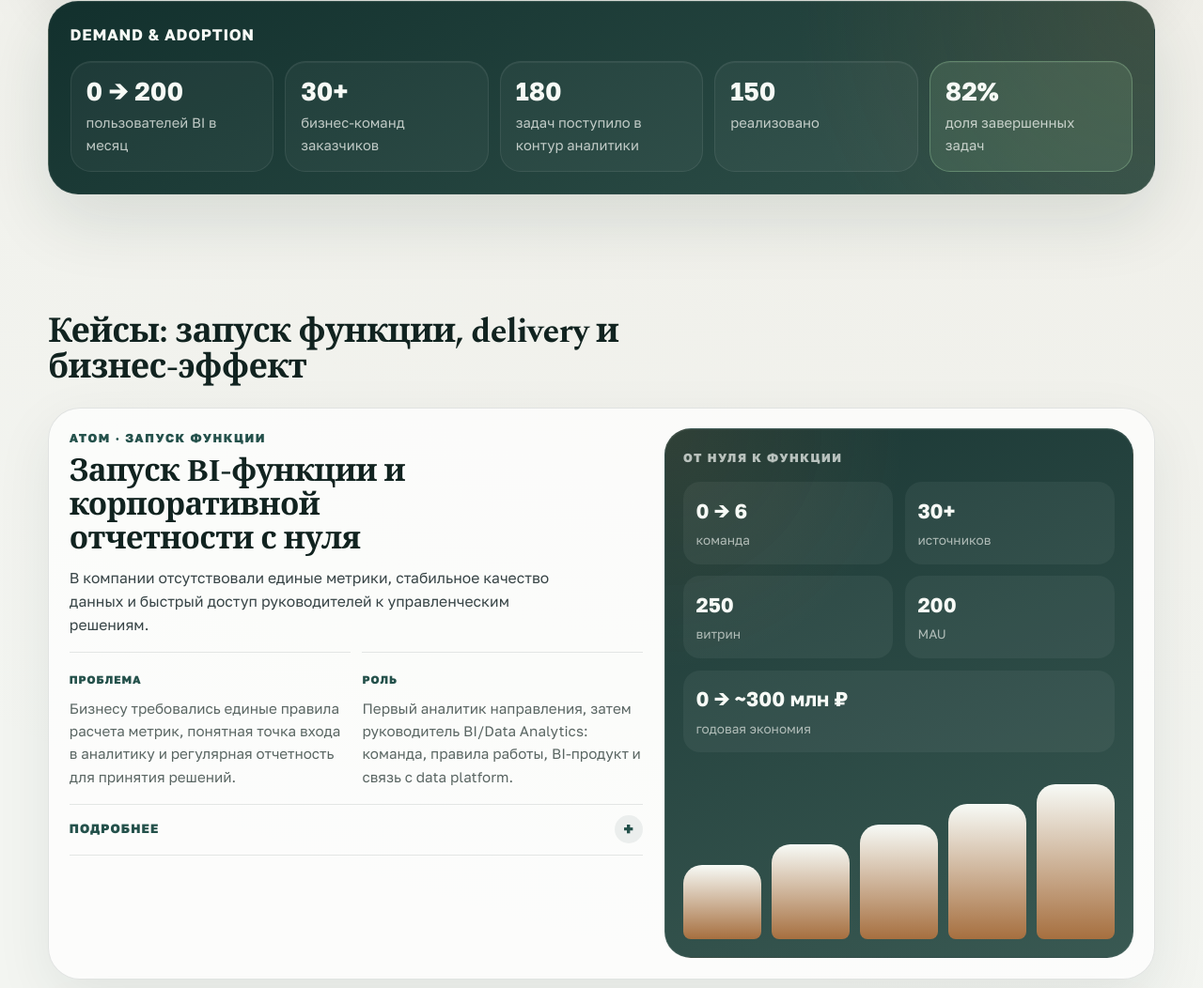
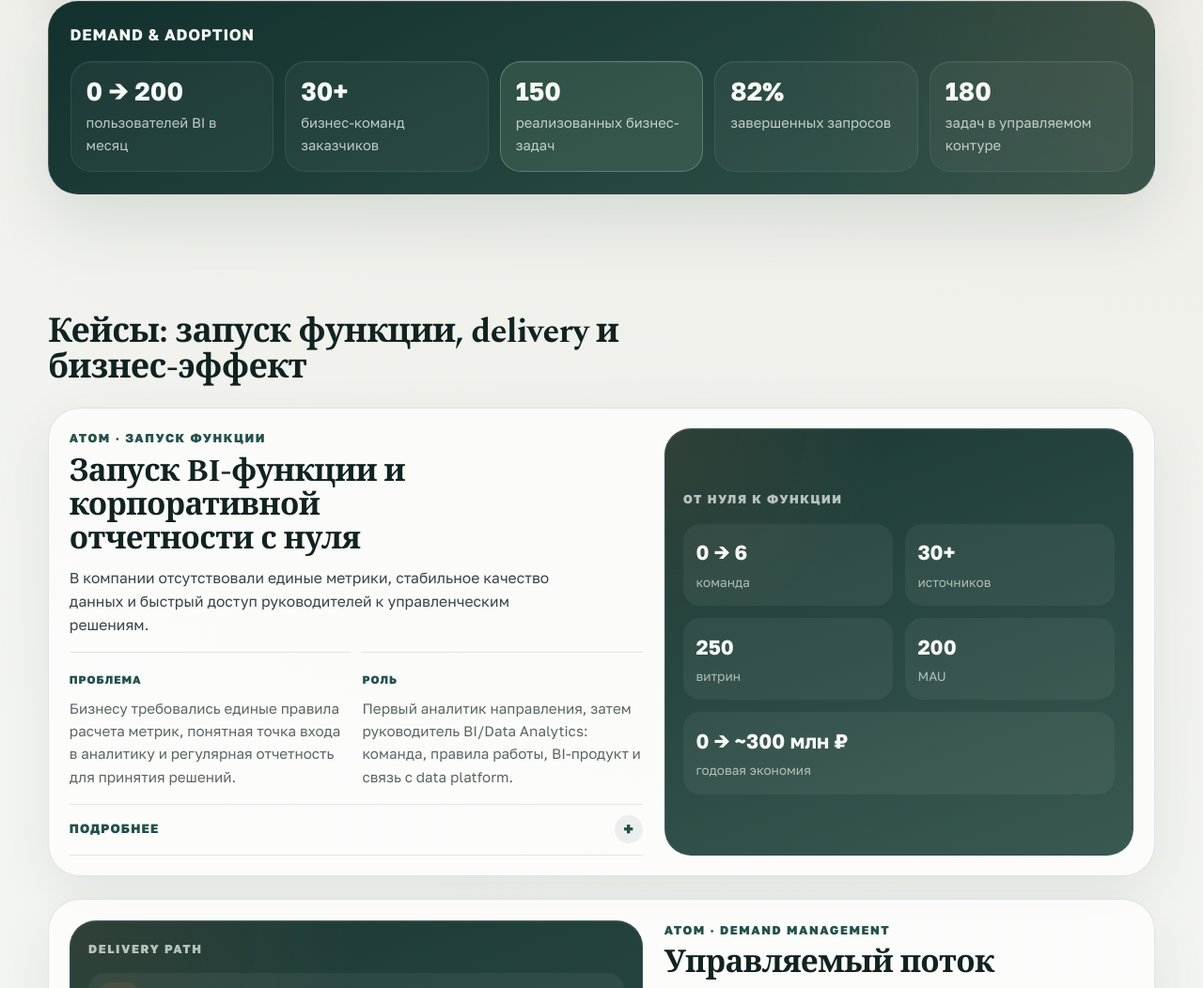
Before and after one commit to ADIKANT/adikant.github.io, a plain HTML site: page index.html in a window 1280 px wide. Shown: the part 1748-2800 px from the top of the page at 94% size. Drawn offline with nearby package versions, Linux system fonts and the light colour scheme.

Commit message:
Refine site content and layout

```diff
--- a/content.js
+++ b/content.js
@@ -65,7 +65,7 @@ window.PORTFOLIO_CONTENT = {
       },
       {
         label: "Короткое резюме",
-        href: "assets/docs/popov-resume.pdf",
+        href: "assets/docs/popov-resume.pdf?v=20260507",
         kind: "secondary",
         external: true
       }
@@ -113,7 +113,7 @@ window.PORTFOLIO_CONTENT = {
         title: "Business impact",
         items: [
           { value: "~900 млн ₽", label: "годовой incremental-эффект коммерческих проектов Mars" },
-          { value: "~300 млн ₽", label: "годовая экономия в Atom по внутренней оценке" },
+          { value: "~300 млн ₽", label: "годовая экономия в Atom" },
           { value: "1000+", label: "часов ручной работы автоматизировано в месяц" }
         ]
       },
@@ -132,9 +132,9 @@ window.PORTFOLIO_CONTENT = {
         items: [
           { value: "0 -> 200", label: "пользователей BI в месяц" },
           { value: "30+", label: "бизнес-команд заказчиков" },
-          { value: "180", label: "задач поступило в контур аналитики" },
-          { value: "150", label: "реализовано" },
-          { value: "82%", label: "доля завершенных задач", tone: "success" }
+          { value: "150", label: "реализованных бизнес-задач", tone: "success" },
+          { value: "82%", label: "завершенных запросов" },
+          { value: "180", label: "задач в управляемом контуре" }
         ]
       }
     ]
@@ -169,7 +169,7 @@ window.PORTFOLIO_CONTENT = {
               "Нужно было запустить функцию, которая соединяет бизнес-вопросы, витрины, дашборды, качество данных, поддержку пользователей и регулярный управленческий ритм."
           },
           {
-            title: "Role / ownership",
+            title: "Role / responsibility",
             body:
               "Сформировал направление от первого аналитика до руководителя команды из 6 человек, отвечая за BI-продукт, delivery-подход и взаимодействие с data platform."
           },
@@ -178,7 +178,7 @@ window.PORTFOLIO_CONTENT = {
             list: [
               "Собрал команду data analysts и system analysts, распределил роли и зоны ответственности.",
               "Выстроил корпоративную отчетность вокруг доменных витрин и управленческих сценариев.",
-              "Выстроил взаимодействие с 30+ бизнес-командами: discovery, delivery, демо, поддержка и развитие использования BI."
+              "Выстроил регулярное взаимодействие с 30+ бизнес-командами: выявление потребностей, delivery, демо, поддержка и развитие использования BI."
             ]
           },
           {
@@ -206,11 +206,11 @@ window.PORTFOLIO_CONTENT = {
         summary:
           "Выстроил процесс, в котором бизнес-запрос проходит путь от intake и приоритизации до S2T, разработки, QA, релиза, self-service и поддержки.",
         problem:
-          "Разным стейкхолдерам нужен был зрелый и прозрачный процесс: понятный вход, приоритеты, сроки, качество результата и поддержка после релиза.",
+          "Входящий поток задач быстро рос, поэтому бизнесу требовались прозрачные правила входа, приоритетов, сроков и ответственности за результат.",
         role:
           "Координировал поток запросов совместно с командой и выстроил delivery-модель в контуре функции.",
         businessResult: "",
-        businessResultMetrics: ["180 задач", "150 реализовано", "82% завершено"],
+        businessResultMetrics: ["150 реализованных бизнес-задач"],
         metrics: [],
         details: [
           {
@@ -224,14 +224,14 @@ window.PORTFOLIO_CONTENT = {
               "Нужно было сделать поток запросов предсказуемым: вход, прозрачный backlog, правила приоритизации, качество постановки, release, self-service и support."
           },
           {
-            title: "Role / ownership",
+            title: "Role / responsibility",
             body:
               "Координировал поток запросов и выстроил delivery-модель BI/Data Analytics совместно с командой: роли, приоритеты, стандарты качества и понятный маршрут до результата."
           },
           {
             title: "Actions",
             list: [
-              "Intake: фиксировали owner, бизнес-контекст, ожидаемое решение, критерии успеха и связь с управленческим действием.",
+              "Intake: фиксировали ответственного со стороны бизнеса, контекст, ожидаемое решение, критерии результата и связь с управленческим действием.",
               "RICE: приоритизировали backlog через reach, impact, confidence и effort, чтобы объяснять очередность работ бизнесу.",
               "S2T и ТЗ: system analysts готовили требования к источникам, расчетам, витринам, доступам и критериям приемки.",
               "Build: data analysts совместно с командой переводили постановку в витрину, dashboard-сценарий, интеграцию или аналитический сервис.",
@@ -243,7 +243,7 @@ window.PORTFOLIO_CONTENT = {
           {
             title: "Result",
             body:
-              "Delivery-контур помог автоматизировать 1000+ часов ручной работы в месяц и дал около 300 млн ₽ годовой экономии по внутренней оценке."
+              "Delivery-контур помог автоматизировать 1000+ часов ручной работы в месяц и дал около 300 млн ₽ годовой экономии."
           }
         ],
         safeVisual: {
@@ -276,7 +276,7 @@ window.PORTFOLIO_CONTENT = {
               "Нужно было превратить данные продаж, форматов магазинов и покрытия в коммерческие рекомендации и регулярный управленческий контроль."
           },
           {
-            title: "Role / ownership",
+            title: "Role / responsibility",
             body:
               "Разрабатывал аналитический подход, связывал расчет с переговорной логикой и упаковывал результат для sales-команд и руководителей."
           },
@@ -327,7 +327,7 @@ window.PORTFOLIO_CONTENT = {
       {
         title: "Снижение рисков",
         body:
-          "Прозрачные метрики, QA и регулярный контроль помогают раньше увидеть отклонения, спорные расчеты и зоны без ownership."
+          "Прозрачные метрики, QA и регулярный контроль помогают раньше увидеть отклонения, спорные расчеты и зоны без ответственного."
       },
       {
         title: "Ускорение решений",
@@ -428,7 +428,7 @@ window.PORTFOLIO_CONTENT = {
       },
       {
         label: "Короткое резюме",
-        href: "assets/docs/popov-resume.pdf",
+        href: "assets/docs/popov-resume.pdf?v=20260507",
         kind: "secondary",
         external: true
       }
@@ -443,12 +443,12 @@ window.PORTFOLIO_CONTENT = {
       {
         title: "Бизнес-вход",
         body:
-          "Фиксирую owner, вопрос, ожидаемое действие и критерий успеха до старта разработки."
+          "Фиксирую ответственного со стороны бизнеса, управленческий вопрос, ожидаемые действия и критерии результата до старта разработки."
       },
       {
         title: "Управляемый delivery",
         body:
-          "Перевожу спрос в backlog, RICE, S2T, QA и release с понятными trade-offs."
+          "Перевожу поток запросов в бэклог: оцениваю эффект и трудозатраты, согласую приоритеты, сроки, постановку, проверку и релиз."
       },
       {
         title: "Использование после релиза",
@@ -461,8 +461,8 @@ window.PORTFOLIO_CONTENT = {
         step: "01",
         title: "Intake",
         body:
-          "Фиксирую owner, бизнес-контекст, ожидаемое решение и критерий успеха.",
-        points: ["owner и заказчик", "бизнес-контекст", "критерий успеха"]
+          "Фиксирую ответственного со стороны бизнеса, контекст, ожидаемое решение и критерии результата.",
+        points: ["ответственный и заказчик", "бизнес-контекст", "критерии результата"]
       },
       {
         step: "02",
@@ -656,7 +656,7 @@ window.PORTFOLIO_CONTENT = {
       {
         title: "Нужно запускать аналитику с нуля",
         body:
-          "Есть потребность в управленческой отчетности, метриках, ownership, roadmap и регулярном использовании данных, но функция еще не собрана."
+          "Есть потребность в управленческой отчетности, метриках, распределении ответственности, roadmap и регулярном использовании данных, но функция еще не собрана."
       },
       {
         title: "BI уже есть, но работает хаотично",
@@ -685,7 +685,7 @@ window.PORTFOLIO_CONTENT = {
     email: "minelik4@gmail.com",
     telegram: "@adikant",
     telegramUrl: "https://t.me/adikant",
-    resumeUrl: "assets/docs/popov-resume.pdf",
+    resumeUrl: "assets/docs/popov-resume.pdf?v=20260507",
     closing: "",
     actions: [
       { label: "Написать на email", href: "mailto:minelik4@gmail.com", kind: "primary" },
@@ -697,7 +697,7 @@ window.PORTFOLIO_CONTENT = {
       },
       {
         label: "Открыть резюме PDF",
-        href: "assets/docs/popov-resume.pdf",
+        href: "assets/docs/popov-resume.pdf?v=20260507",
         kind: "ghost",
         external: true
       }
--- a/script.js
+++ b/script.js
@@ -56,19 +56,10 @@ function renderSafeVisual(caseItem) {
       )
       .join("");
 
-    const bars = visual.items
-      .map(
-        (item, index) => `
-          <span class="visual-bar" style="height:${44 + index * 12}%"></span>
-        `
-      )
-      .join("");
-
     return `
       <div class="case-visual case-visual-launch">
         <p class="visual-label">${visual.label}</p>
         <div class="visual-stats">${items}</div>
-        <div class="visual-bars">${bars}</div>
       </div>
     `;
   }
--- a/styles.css
+++ b/styles.css
@@ -262,6 +262,7 @@ a {
 
 .hero-proof {
   max-width: 58ch;
+  min-height: 114px;
   padding: 1rem 1.1rem;
   border: 1px solid var(--line);
   border-radius: 18px;
@@ -270,6 +271,8 @@ a {
   color: rgba(17, 32, 35, 0.82);
   font-size: 0.95rem;
   overflow-wrap: anywhere;
+  display: flex;
+  align-items: center;
 }
 
 .trust-strip {
@@ -348,7 +351,7 @@ a {
 
 .hero-media {
   display: grid;
-  width: min(100%, 330px);
+  width: min(100%, 320px);
   gap: 0.9rem;
   justify-self: start;
 }
@@ -381,17 +384,20 @@ a {
   aspect-ratio: 1;
   border-radius: 22px;
   object-fit: cover;
-  object-position: center 18%;
+  object-position: center 33%;
   filter: saturate(0.92) contrast(1.02);
 }
 
 .hero-profile {
-  width: 100%;
+  width: min(100%, 320px);
+  min-height: 114px;
   padding: 1rem;
   border: 1px solid var(--line);
   border-radius: 22px;
   background: rgba(255, 255, 255, 0.66);
   box-shadow: var(--shadow-soft);
+  display: grid;
+  align-content: center;
 }
 
 .hero-profile .hero-role {
@@ -902,6 +908,12 @@ body.is-ready .hero-motion {
   margin-top: 1rem;
 }
 
+.case-visual-launch {
+  display: flex;
+  flex-direction: column;
+  justify-content: center;
+}
+
 .visual-stat {
   padding: 0.85rem;
   border-radius: 18px;
@@ -922,20 +934,6 @@ body.is-ready .hero-motion {
 
 .case-visual-launch .visual-stat:last-child:nth-child(odd) {
   grid-column: 1 / -1;
-}
-
-.case-visual-launch .visual-bars {
-  display: flex;
-  align-items: end;
-  gap: 0.7rem;
-  height: 180px;
-  margin-top: 1.2rem;
-}
-
-.case-visual-launch .visual-bar {
-  flex: 1;
-  border-radius: 20px 20px 8px 8px;
-  background: linear-gradient(180deg, #f7faf6, #a66f3f);
 }
 
 .case-visual-flow .visual-flow {
@@ -1011,9 +1009,10 @@ body.is-ready .hero-motion {
 }
 
 .visual-control-row {
-  display: flex;
-  justify-content: space-between;
+  display: grid;
+  grid-template-columns: minmax(0, 1fr) auto;
   gap: 1rem;
+  align-items: center;
   padding: 0.9rem 1rem;
   border-radius: 18px;
   background: rgba(255, 255, 255, 0.05);
@@ -1029,14 +1028,23 @@ body.is-ready .hero-motion {
 
 .visual-control-row strong {
   font-size: 1rem;
+  line-height: 1;
+  text-align: right;
+  white-space: nowrap;
 }
 
 .case-visual-control .visual-control-row:first-child {
   background: rgba(205, 230, 204, 0.16);
 }
 
+.case-visual-control .visual-control-row:first-child span {
+  color: rgba(247, 250, 246, 0.9);
+  font-size: 1.12rem;
+  line-height: 1;
+}
+
 .case-visual-control .visual-control-row:first-child strong {
-  font-size: 1.35rem;
+  font-size: 1.45rem;
 }
 
 .cta-band {
```
Also changed, not shown: 1 other file.
